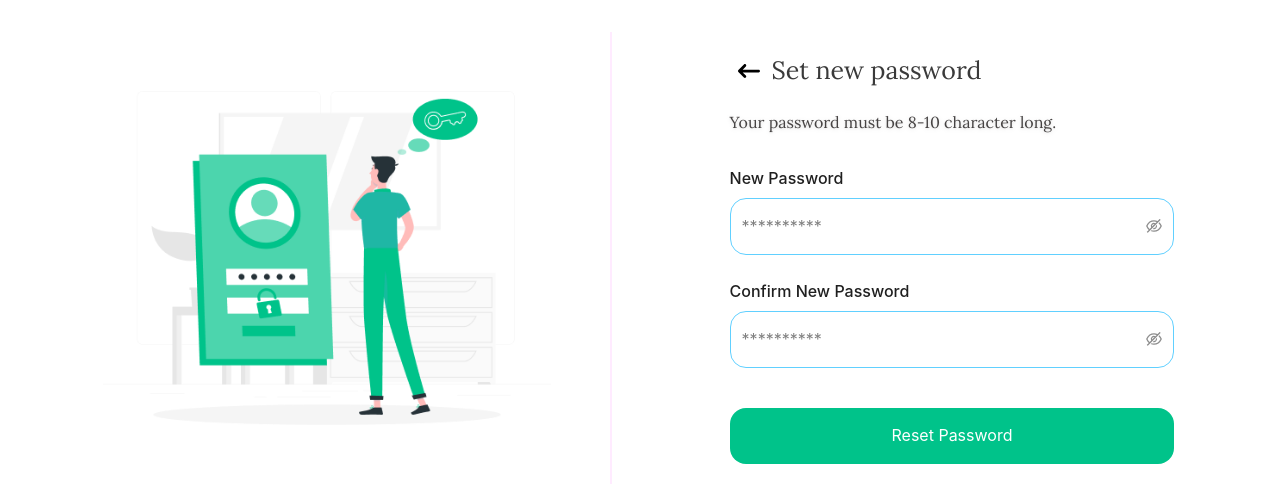
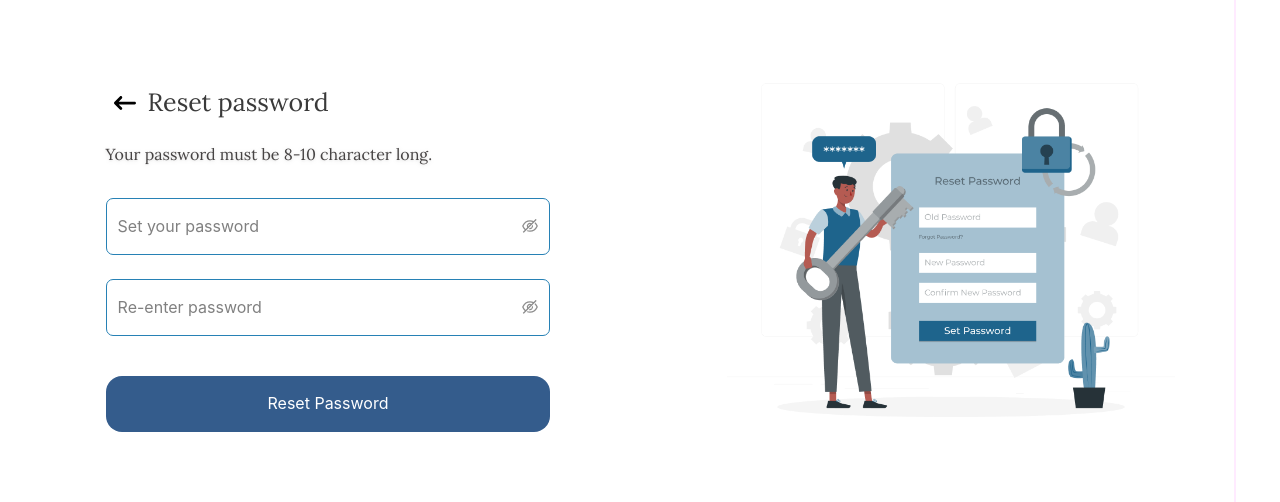
Before and after one commit to Raiyan109/ozzy-admin-dashboard, a React (Vite) app: page /auth/reset-password in a window 1280 px wide. Shown: the part 142-644 px from the top of the page. Built offline with nearby package versions, Linux system fonts and the light colour scheme.

Commit message:
auth pages done

```diff
--- a/src/pages/Auth/ResetPassword.jsx
+++ b/src/pages/Auth/ResetPassword.jsx
@@ -62,10 +62,10 @@ const ResetPassword = () => {
       <div className="lg:border-r-2 border-primary mx-auto w-[96%] lg:p-[10%] ">
         <img src={image} alt="" />
       </div>
-        <div className="lg:p-[5%] order-first lg:order-last">
+      <div className="lg:p-[5%] order-first lg:order-first">
         <div className="w-full py-[44px] lg:px-[44px] space-y-8">
           <div className="flex flex-col items-center lg:items-start">
-              <PageHeading backPath={-1} title={"Set new password"} disbaledBackBtn={true} />
+            <PageHeading backPath={-1} title={"Reset password"} disbaledBackBtn={true} />
             <p className=" drop-shadow text-[#464343] mt-5">
               Your password must be 8-10 character long.
             </p>
@@ -80,7 +80,7 @@ const ResetPassword = () => {
             onFinish={onFinish}
           >
             <Form.Item
-                label={<span className="font-medium text-base">New Password</span>}
+              // label={<span className="font-medium text-base">New Password</span>}
               name="newPassword"
               rules={[
                 {
@@ -89,10 +89,10 @@ const ResetPassword = () => {
                 },
               ]}
             >
-                <Input.Password size="large" placeholder="**********" />
+              <Input.Password size="large" placeholder="Set your password" style={{ border: '1px solid #2781B5', borderRadius: '7px' }} />
             </Form.Item>
             <Form.Item
-                label={<span className="font-medium text-base">Confirm New Password</span>}
+              // label={<span className="font-medium text-base">Confirm New Password</span>}
               name="rePassword"
               rules={[
                 {
@@ -113,7 +113,7 @@ const ResetPassword = () => {
                 }),
               ]}
             >
-                <Input.Password size="large" placeholder="**********" />
+              <Input.Password size="large" placeholder="Re-enter password" style={{ border: '1px solid #2781B5', borderRadius: '7px' }} />
             </Form.Item>
             <div className="w-full flex justify-center pt-4 ">
               <Button
@@ -121,7 +121,7 @@ const ResetPassword = () => {
                 type="primary"
                 size="large"
                 htmlType="submit"
-                    className="w-full px-2 "
+                className="w-full px-2 bg-[#345C8C]"
               >
                 Reset Password
               </Button>
```
Also changed, not shown: src/assets/images/reset-pass.png. Lines whose indentation alone changed are shown as unchanged.
